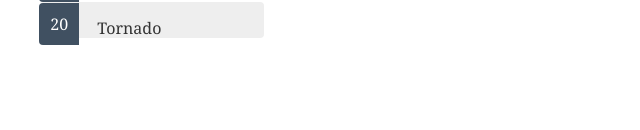
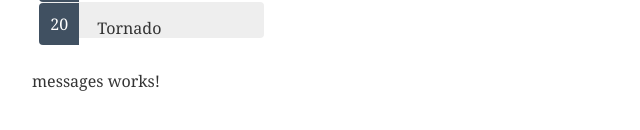
Before and after one commit to rpdedeus/pcfangular, an Angular app: page / in a window 1280 px wide. Shown: the part 538-668 px from the top of the page, without its empty margins (0-640 px from the left). Built offline with nearby package versions, Linux system fonts and the light colour scheme.

Commit message:
Add messages component to app component.

```diff
--- a/src/app/app.component.html
+++ b/src/app/app.component.html
@@ -4,4 +4,4 @@
   </h1>
 </div>
 <app-heros></app-heros>
-<router-outlet></router-outlet>
+<app-messages></app-messages>
```
